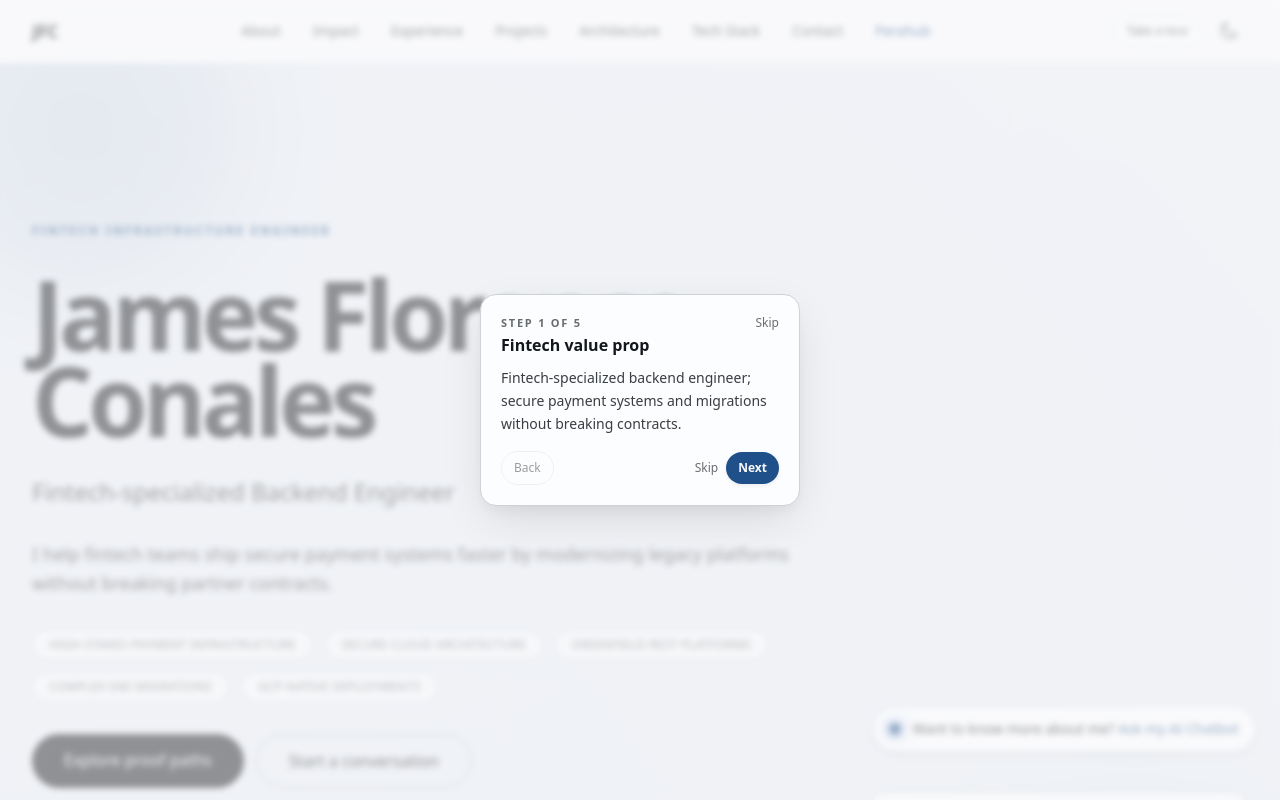
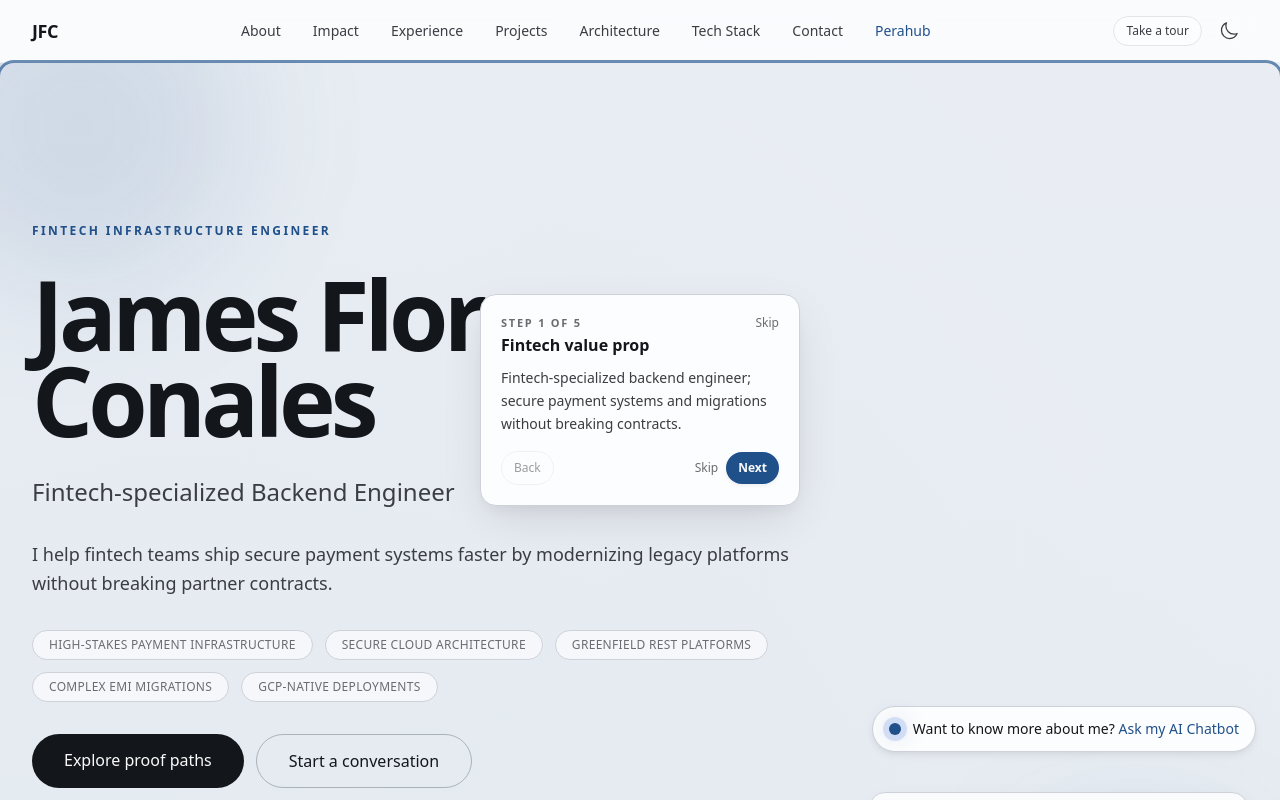
Before and after one commit to RedPandaren/james-portfolio, a Next.js app: page / in a window 1280 px wide. Shown: the top 800 px of the page. Built offline with nearby package versions, Linux system fonts and the light colour scheme.

Commit message:
Product Tour

```diff
--- a/app/components/ChatbotWidget.tsx
+++ b/app/components/ChatbotWidget.tsx
@@ -42,6 +42,13 @@ export default function ChatbotWidget() {
     update();
     media.addEventListener("change", update);
     return () => media.removeEventListener("change", update);
+  }, []);
+
+  useEffect(() => {
+    if (typeof window === "undefined") return;
+    const handler = () => setIsOpen(true);
+    window.addEventListener("open-chatbot", handler);
+    return () => window.removeEventListener("open-chatbot", handler);
   }, []);
 
   useEffect(() => {
@@ -134,7 +141,7 @@ export default function ChatbotWidget() {
         type="button"
         onClick={() => setIsOpen((prev) => !prev)}
         data-tour="chatbot-launcher"
-        className="group fixed bottom-12 right-6 z-40 flex items-center gap-3 rounded-full border border-[var(--sem-border)] bg-[var(--sem-surface)] px-4 py-3 shadow-md backdrop-blur-sm transition-transform duration-200 hover:-translate-y-0.5 focus-visible:outline focus-visible:outline-2 focus-visible:outline-[var(--sem-border-focus)]"
+        className="group fixed bottom-12 right-6 z-[1600] flex items-center gap-3 rounded-full border border-[var(--sem-border)] bg-[var(--sem-surface)] px-4 py-3 shadow-md backdrop-blur-sm transition-transform duration-200 hover:-translate-y-0.5 focus-visible:outline focus-visible:outline-2 focus-visible:outline-[var(--sem-border-focus)]"
         aria-expanded={isOpen}
       >
         <span className="relative flex h-3 w-3 items-center justify-center">
@@ -152,7 +159,7 @@ export default function ChatbotWidget() {
       </button>
 
       <div
-        className={`fixed bottom-32 right-6 z-40 w-[min(380px,calc(100vw-24px))] transform rounded-2xl border border-[var(--sem-border)] bg-[var(--sem-surface-overlay)]/95 shadow-xl backdrop-blur-md transition-all duration-200 ${
+        className={`fixed bottom-32 right-6 z-[1600] w-[min(380px,calc(100vw-24px))] transform rounded-2xl border border-[var(--sem-border)] bg-[var(--sem-surface-overlay)]/95 shadow-xl backdrop-blur-md transition-all duration-200 ${
           isOpen ? "opacity-100 translate-y-0" : "pointer-events-none opacity-0 translate-y-3"
         }`}
       >
--- a/app/components/Projects.tsx
+++ b/app/components/Projects.tsx
@@ -252,7 +252,7 @@ export default function Projects() {
                 </>
               );
 
-              const className = "group border border-[var(--sem-interactive-border)] rounded-2xl p-5 sm:p-6 bg-[var(--sem-interactive-bg)] hover:bg-[var(--sem-interactive-bg-hover)] hover:border-[var(--sem-interactive-border-hover)] hover:shadow-lg hover:-translate-y-1 transition-all duration-300 flex flex-col h-full cursor-pointer focus-visible:outline-none focus-visible:ring-2 focus-visible:ring-[var(--sem-interactive-focus)] focus-visible:ring-offset-2 focus-visible:ring-offset-background";
+              const className = "group border border-[var(--sem-interactive-border)] rounded-2xl p-5 sm:p-6 bg-[var(--sem-interactive-bg)] hover:bg-[var(--sem-interactive-bg-hover)] hover:border-[var(--sem-interactive-border-hover)] shadow-[0_0_32px_rgba(26,86,219,0.06)] hover:shadow-[0_0_42px_rgba(26,86,219,0.12)] hover:-translate-y-1 transition-all duration-300 flex flex-col h-full cursor-pointer focus-visible:outline-none focus-visible:ring-2 focus-visible:ring-[var(--sem-interactive-focus)] focus-visible:ring-offset-2 focus-visible:ring-offset-background";
               const cardId = projectAnchorMap[project.title];
 
               return project.href ? (
--- a/app/components/TourProvider.tsx
+++ b/app/components/TourProvider.tsx
@@ -16,9 +16,6 @@ type TourStep = {
   title: string;
   body: string;
   selectors: string[];
-  placement?: "top" | "bottom" | "left" | "right" | "auto";
-  ctaLabel?: string;
-  ctaHref?: string;
 };
 
 type TourContextValue = {
@@ -27,8 +24,7 @@ type TourContextValue = {
 };
 
 const TourContext = createContext<TourContextValue | undefined>(undefined);
-
-const TOUR_STORAGE_KEY = "tourSeen_v1";
+const TOUR_KEY = "tourSeen_v1";
 
 const steps: TourStep[] = [
   {
@@ -36,149 +32,34 @@ const steps: TourStep[] = [
     title: "Fintech value prop",
     body: "Fintech-specialized backend engineer; secure payment systems and migrations without breaking contracts.",
     selectors: ["[data-tour=hero]", "#hero"],
-    placement: "bottom",
   },
   {
     id: "impact",
     title: "Measured impact",
     body: "Uptime, migrations, and security improvements with quantified results.",
     selectors: ["[data-tour=impact]", "#impact"],
-    placement: "top",
   },
   {
     id: "demo",
-    title: "Signature demo",
-    body: "See the fraud signal explainer (or encryption visualizer) for hands-on proof.",
-    selectors: ["#demo-fraud-signal", "#demo-encryption-visualizer"],
-    placement: "top",
+    title: "Interactive demos",
+    body: "Inspect live demos (fraud explainer, encryption visualizer, security testers).",
+    selectors: ["#projects"],
   },
   {
     id: "chatbot",
     title: "AI chatbot",
     body: "Ask resume-grounded questions—powered by Gemini with fintech/security context.",
-    selectors: ["[data-tour=chatbot-launcher]"],
-    placement: "left",
+    selectors: ["[data-tour=chatbot-launcher]"]
   },
   {
     id: "contact",
     title: "Contact options",
-    body: "Pick the fastest path to connect: intro call, architecture walkthrough, or recruiter thread.",
+    body: "Choose intro call, architecture walkthrough, or recruiter thread.",
     selectors: ["[data-tour=contact]", "#contact"],
-    placement: "top",
   },
 ];
 
-type OverlayPosition = {
-  top: number;
-  left: number;
-  placement: "top" | "bottom" | "left" | "right" | "auto";
-};
-
-function useIsReducedMotion() {
-  const [prefersReduced, setPrefersReduced] = useState(false);
-
-  useEffect(() => {
-    if (typeof window === "undefined") return;
-    const media = window.matchMedia("(prefers-reduced-motion: reduce)");
-    const update = () => setPrefersReduced(media.matches);
-    update();
-    media.addEventListener("change", update);
-    return () => media.removeEventListener("change", update);
-  }, []);
-
-  return prefersReduced;
-}
-
-function clamp(value: number, min: number, max: number) {
-  return Math.min(Math.max(value, min), max);
-}
-
-function getStoredSeen(): boolean {
-  if (typeof window === "undefined") return false;
-  return window.localStorage.getItem(TOUR_STORAGE_KEY) === "true";
-}
-
-function setStoredSeen() {
-  if (typeof window === "undefined") return;
-  window.localStorage.setItem(TOUR_STORAGE_KEY, "true");
-}
-
-function clearStoredSeen() {
-  if (typeof window === "undefined") return;
-  window.localStorage.removeItem(TOUR_STORAGE_KEY);
-}
-
-function findTarget(selectors: string[]): HTMLElement | null {
-  if (typeof document === "undefined") return null;
-  for (const selector of selectors) {
-    const el = document.querySelector<HTMLElement>(selector);
-    if (el) return el;
-  }
-  return null;
-}
-
-function highlightTarget(el: HTMLElement | null, enable: boolean) {
-  if (!el) return;
-  if (enable) {
-    el.classList.add("tour-highlight-ring");
-  } else {
-    el.classList.remove("tour-highlight-ring");
-  }
-}
-
-function computeOverlay(target: HTMLElement, placement: TourStep["placement"]): OverlayPosition {
-  const rect = target.getBoundingClientRect();
-  const scrollY = window.scrollY || 0;
-  const scrollX = window.scrollX || 0;
-  const tooltipWidth = 320;
-  const gap = 12;
-  const desired = placement ?? "auto";
-
-  if (desired === "top") {
-    return {
-      placement: "top",
-      top: rect.top + scrollY - gap,
-      left: clamp(rect.left + scrollX + rect.width / 2 - tooltipWidth / 2, 12, window.innerWidth - tooltipWidth - 12),
-    };
-  }
-  if (desired === "bottom") {
-    return {
-      placement: "bottom",
-      top: rect.bottom + scrollY + gap,
-      left: clamp(rect.left + scrollX + rect.width / 2 - tooltipWidth / 2, 12, window.innerWidth - tooltipWidth - 12),
-    };
-  }
-  if (desired === "left") {
-    return {
-      placement: "left",
-      top: rect.top + scrollY,
-      left: clamp(rect.left + scrollX - tooltipWidth - gap, 12, window.innerWidth - tooltipWidth - 12),
-    };
-  }
-  if (desired === "right") {
-    return {
-      placement: "right",
-      top: rect.top + scrollY,
-      left: clamp(rect.right + scrollX + gap, 12, window.innerWidth - tooltipWidth - 12),
-    };
-  }
-
-  // auto (default to bottom)
-  return {
-    placement: "auto",
-    top: rect.bottom + scrollY + gap,
-    left: clamp(rect.left + scrollX + rect.width / 2 - tooltipWidth / 2, 12, window.innerWidth - tooltipWidth - 12),
-  };
-}
-
-function isTargetInViewport(el: HTMLElement) {
-  const rect = el.getBoundingClientRect();
-  const vh = window.innerHeight || 0;
-  const vw = window.innerWidth || 0;
-  const verticallyVisible = rect.top < vh * 0.9 && rect.bottom > vh * 0.1;
-  const horizontallyVisible = rect.left < vw * 0.95 && rect.right > vw * 0.05;
-  return verticallyVisible && horizontallyVisible;
-}
+type SpotlightRect = { top: number; left: number; width: number; height: number } | null;
 
 export function useTour() {
   const ctx = useContext(TourContext);
@@ -186,63 +67,123 @@ export function useTour() {
   return ctx;
 }
 
+function findTarget(selectors: string[]): HTMLElement | null {
+  if (typeof document === "undefined") return null;
+  for (const sel of selectors) {
+    const el = document.querySelector<HTMLElement>(sel);
+    if (el) return el;
+  }
+  return null;
+}
+
+function storeSeen() {
+  if (typeof window === "undefined") return;
+  window.localStorage.setItem(TOUR_KEY, "true");
+}
+
+function hasSeen(): boolean {
+  if (typeof window === "undefined") return false;
+  return window.localStorage.getItem(TOUR_KEY) === "true";
+}
+
 export default function TourProvider({ children }: { children: React.ReactNode }) {
   const [isMounted, setIsMounted] = useState(false);
   const [isOpen, setIsOpen] = useState(false);
   const [currentIndex, setCurrentIndex] = useState(0);
-  const [isModalFallback, setIsModalFallback] = useState(false);
-  const [overlayPos, setOverlayPos] = useState<OverlayPosition | null>(null);
-  const [activeTarget, setActiveTarget] = useState<HTMLElement | null>(null);
-  const reducedMotion = useIsReducedMotion();
+  const [spotlight, setSpotlight] = useState<SpotlightRect>(null);
   const overlayRef = useRef<HTMLDivElement | null>(null);
 
   useEffect(() => {
     setIsMounted(true);
-
-    if (typeof window !== "undefined") {
+    if (typeof window === "undefined") return;
     const url = new URL(window.location.href);
     const force = url.searchParams.get("tour") === "1";
-      if (force || !getStoredSeen()) {
+    if (force || !hasSeen()) {
       setIsOpen(true);
       setCurrentIndex(0);
     }
-    }
   }, []);
 
-  const startTour = useCallback(
-    (force = false) => {
+  const startTour = useCallback((force = false) => {
     if (force) {
-        clearStoredSeen();
+      if (typeof window !== "undefined") {
+        window.localStorage.removeItem(TOUR_KEY);
+      }
     }
     setIsOpen(true);
     setCurrentIndex(0);
-    },
-    [],
-  );
+  }, []);
 
   const stopTour = useCallback(() => {
     setIsOpen(false);
-    setOverlayPos(null);
-    highlightTarget(activeTarget, false);
-  }, [activeTarget]);
+    setSpotlight(null);
+  }, []);
 
+  // Compute spotlight per step
   useEffect(() => {
     if (!isOpen || typeof document === "undefined") return;
+    const step = steps[currentIndex];
+    const target = findTarget(step.selectors);
 
-    const target = findTarget(steps[currentIndex].selectors);
-    setActiveTarget(target);
-    setIsModalFallback(true);
-    setOverlayPos(null);
-    highlightTarget(target, false);
-    // eslint-disable-next-line react-hooks/exhaustive-deps
+    if (target) {
+      target.scrollIntoView({ behavior: "smooth", block: "center", inline: "center" });
+      const updateRect = () => {
+        const rect = target.getBoundingClientRect();
+        setSpotlight({
+          top: rect.top,
+          left: rect.left,
+          width: rect.width,
+          height: rect.height,
+        });
+      };
+      const frame = requestAnimationFrame(updateRect);
+      const handle = () => updateRect();
+      window.addEventListener("resize", handle);
+      window.addEventListener("scroll", handle, { passive: true });
+      return () => {
+        cancelAnimationFrame(frame);
+        window.removeEventListener("resize", handle);
+        window.removeEventListener("scroll", handle);
+      };
+    }
+
+    setSpotlight(null);
+    return;
   }, [isOpen, currentIndex]);
+
+  // Auto-open chatbot on chatbot step
+  useEffect(() => {
+    if (!isOpen) return;
+    if (steps[currentIndex]?.id === "chatbot") {
+      if (typeof window !== "undefined") {
+        window.dispatchEvent(new CustomEvent("open-chatbot"));
+      }
+    }
+  }, [isOpen, currentIndex]);
+
+  // Keyboard shortcuts
+  const handleNext = useCallback(() => {
+    if (currentIndex + 1 >= steps.length) {
+      storeSeen();
+      stopTour();
+      return;
+    }
+    setCurrentIndex((i) => Math.min(i + 1, steps.length - 1));
+  }, [currentIndex, stopTour]);
+
+  const handleBack = useCallback(() => {
+    setCurrentIndex((i) => Math.max(i - 1, 0));
+  }, []);
+
+  const handleSkip = useCallback(() => {
+    storeSeen();
+    stopTour();
+  }, [stopTour]);
 
   useEffect(() => {
     if (!isOpen) return;
     const onKey = (e: KeyboardEvent) => {
-      if (e.key === "Escape") {
-        stopTour();
-      }
+      if (e.key === "Escape") stopTour();
       if (e.key === "Enter" && overlayRef.current?.contains(document.activeElement)) {
         e.preventDefault();
         handleNext();
@@ -250,29 +191,7 @@ export default function TourProvider({ children }: { children: React.ReactNode }
     };
     window.addEventListener("keydown", onKey);
     return () => window.removeEventListener("keydown", onKey);
-  });
-
-  const handleSkip = useCallback(() => {
-    setStoredSeen();
-    stopTour();
-  }, [stopTour]);
-
-  const handleComplete = useCallback(() => {
-    setStoredSeen();
-    stopTour();
-  }, [stopTour]);
-
-  const handleNext = useCallback(() => {
-    if (currentIndex + 1 >= steps.length) {
-      handleComplete();
-      return;
-    }
-    setCurrentIndex((idx) => Math.min(idx + 1, steps.length - 1));
-  }, [currentIndex, handleComplete]);
-
-  const handleBack = useCallback(() => {
-    setCurrentIndex((idx) => Math.max(idx - 1, 0));
-  }, []);
+  }, [isOpen, handleNext, stopTour]);
 
   const contextValue = useMemo(() => ({ startTour, stopTour }), [startTour, stopTour]);
 
@@ -281,32 +200,41 @@ export default function TourProvider({ children }: { children: React.ReactNode }
   const stepCount = steps.length;
   const isLast = currentIndex === stepCount - 1;
 
-  const overlayContent = show ? (
-    <div className="fixed inset-0 z-[999] pointer-events-none">
+  const overlay = show ? (
+    <div className="fixed inset-0 z-[1000000] pointer-events-auto">
       <style>
         {`
-          .tour-highlight-ring {
-            box-shadow: 0 0 0 3px color-mix(in oklch, var(--sem-primary) 55%, transparent 45%);
-            transition: box-shadow 0.2s ease;
-            border-radius: 12px;
+          .tour-spotlight {
+            position: fixed;
+            border-radius: 14px;
+            box-shadow: 0 0 0 3px color-mix(in oklch, var(--sem-primary) 65%, transparent 35%);
+            pointer-events: none;
+            z-index: 1000002;
           }
         `}
       </style>
-      <div className="absolute inset-0 bg-[color-mix(in_oklch,var(--sem-background)_55%,transparent_45%)] backdrop-blur-[3px] pointer-events-auto" />
+      <div className="absolute inset-0 bg-transparent pointer-events-none" />
+      {spotlight ? (
+        <div
+          className="tour-spotlight"
+          style={{
+            top: spotlight.top,
+            left: spotlight.left,
+            width: spotlight.width,
+            height: spotlight.height,
+          }}
+        />
+      ) : null}
       <div
         className="pointer-events-auto"
-        style={
-          isModalFallback || !overlayPos
-            ? { position: "fixed", inset: 0, display: "flex", alignItems: "center", justifyContent: "center", padding: "1rem" }
-            : { position: "absolute", top: overlayPos.top, left: overlayPos.left, width: "min(320px, calc(100vw - 24px))" }
-        }
+        style={{ position: "fixed", inset: 0, display: "flex", alignItems: "center", justifyContent: "center", padding: "1rem", zIndex: 1000001 }}
       >
         <div
           ref={overlayRef}
           className={`rounded-2xl border border-[var(--sem-border)] bg-[var(--sem-surface)] text-[var(--sem-text-primary)] shadow-xl p-4 sm:p-5 max-w-[320px] w-full ${
-            reducedMotion ? "" : "transition-transform duration-200"
-          }`}
-          style={isModalFallback || !overlayPos ? {} : { position: "relative" }}
+            "transition-transform duration-200"
+          } pointer-events-auto`}
+          style={{ position: "relative", zIndex: 1000001 }}
         >
           <div className="flex items-start justify-between gap-3 mb-3">
             <div className="space-y-1">
@@ -327,15 +255,6 @@ export default function TourProvider({ children }: { children: React.ReactNode }
 
           <p className="text-sm text-[var(--sem-text-secondary)] leading-relaxed mb-3">{step.body}</p>
 
-          {step.ctaHref && step.ctaLabel ? (
-            <a
-              href={step.ctaHref}
-              className="text-xs font-semibold text-[var(--sem-primary)] hover:text-[var(--sem-primary-hover)]"
-            >
-              {step.ctaLabel}
-            </a>
-          ) : null}
-
           <div className="mt-4 flex items-center justify-between gap-2">
             <button
               type="button"
@@ -355,7 +274,7 @@ export default function TourProvider({ children }: { children: React.ReactNode }
               </button>
               <button
                 type="button"
-                onClick={isLast ? handleComplete : handleNext}
+                onClick={isLast ? () => { storeSeen(); stopTour(); } : handleNext}
                 className="rounded-full bg-[var(--sem-primary)] px-3 py-2 text-xs font-semibold text-[var(--sem-text-inverse)] shadow-sm hover:translate-y-[-1px] transition disabled:opacity-60"
               >
                 {isLast ? "Done" : "Next"}
@@ -370,7 +289,7 @@ export default function TourProvider({ children }: { children: React.ReactNode }
   return (
     <TourContext.Provider value={contextValue}>
       {children}
-      {isMounted && overlayContent ? createPortal(overlayContent, document.body) : null}
+      {isMounted && overlay ? createPortal(overlay, document.body) : null}
     </TourContext.Provider>
   );
 }
```
Lines whose indentation alone changed are shown as unchanged.
